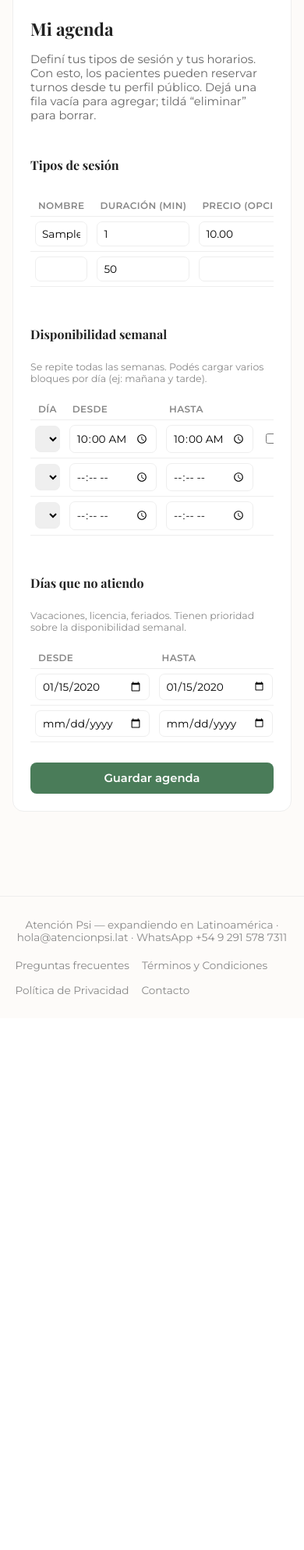
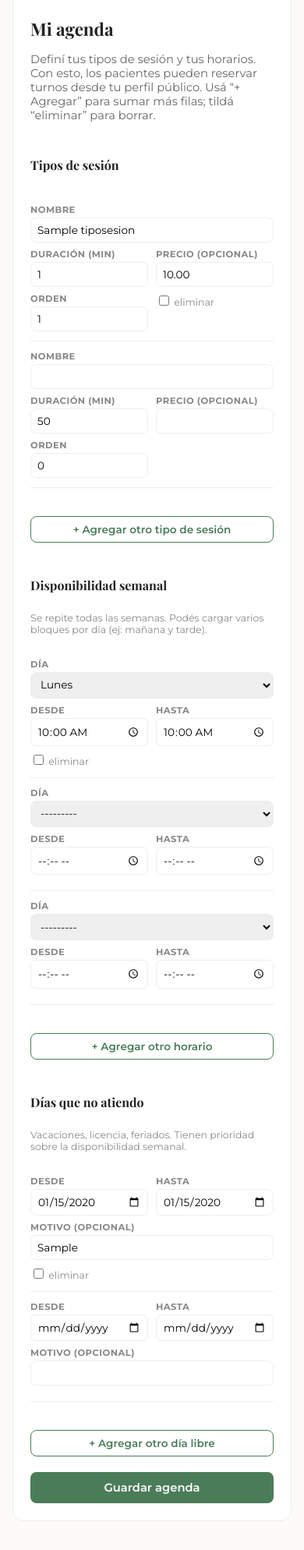
Before and after one commit to LeandroFrattini/atencionpsi-latam, a Django app: page /portal/agenda/ in a window 390 px wide. Shown: the part 271-2259 px from the top of the page at 78% size. Before the commit the page ends 1546 px from the top, so only its background shows below. Run offline with Django 5.2, Linux system fonts and the light colour scheme; a user stored in the database is signed in; data comes from the database, SQL or seed files in the repository; tables that the repository leaves empty hold one stand-in row (values such as "Sample post").

Commit message:
Agenda: una fila por día (lunes a sábado) para quien empieza, botón para agregar filas y tablas apiladas en celular
- Sin horarios cargados se muestran seis filas con el día ya elegido (antes dos filas vacías,
  había que guardar varias veces para cargar la semana).
- Botones '+ Agregar otro horario / tipo de sesión / día libre' que suman filas sin guardar.
- En celular las tablas de la agenda se apilan con sus etiquetas en vez de cortarse.

Co-Authored-By: Claude Sonnet 5.5 <noreply@anthropic.com>

```diff
--- a/portal/forms.py
+++ b/portal/forms.py
@@ -293,6 +293,16 @@ DisponibilidadFormSet = inlineformset_factory(
     extra=2, can_delete=True,
 )
 
+# Para quien todavía no cargó ningún horario: una fila por día (lunes a sábado), ya
+# con el día elegido, así completa solo "desde" y "hasta" de los días que atiende
+# (en vez de tener que guardar de a dos filas).
+DIAS_DE_LA_SEMANA = [dia for dia, _ in DisponibilidadSemanal.DIA_CHOICES]
+DisponibilidadFormSetInicial = inlineformset_factory(
+    Psicologo, DisponibilidadSemanal,
+    form=DisponibilidadForm,
+    extra=len(DIAS_DE_LA_SEMANA), can_delete=True,
+)
+
 DiaNoAtiendeFormSet = inlineformset_factory(
     Psicologo, DiaNoAtiende,
     form=DiaNoAtiendeForm,
--- a/portal/tests.py
+++ b/portal/tests.py
@@ -382,8 +382,9 @@ class AgendaPortalTests(TestCase):
             'tipos-0-nombre': '', 'tipos-0-duracion_min': '', 'tipos-0-precio': '', 'tipos-0-orden': '',
             'disp-TOTAL_FORMS': '2', 'disp-INITIAL_FORMS': '0',
             'disp-MIN_NUM_FORMS': '0', 'disp-MAX_NUM_FORMS': '1000',
-            'disp-0-dia_semana': '', 'disp-0-hora_desde': '', 'disp-0-hora_hasta': '',
-            'disp-1-dia_semana': '', 'disp-1-hora_desde': '', 'disp-1-hora_hasta': '',
+            # Como en el navegador: el día ya viene elegido, aunque las horas estén vacías.
+            'disp-0-dia_semana': '0', 'disp-0-hora_desde': '', 'disp-0-hora_hasta': '',
+            'disp-1-dia_semana': '1', 'disp-1-hora_desde': '', 'disp-1-hora_hasta': '',
             'libres-TOTAL_FORMS': '1', 'libres-INITIAL_FORMS': '0',
             'libres-MIN_NUM_FORMS': '0', 'libres-MAX_NUM_FORMS': '1000',
             'libres-0-fecha_desde': '', 'libres-0-fecha_hasta': '', 'libres-0-motivo': '',
--- a/portal/views.py
+++ b/portal/views.py
@@ -27,6 +27,8 @@ from directorio.taxonomia import buscar_o_proponer
 from turnos.models import Paciente, Turno
 
 from .forms import (
+    DIAS_DE_LA_SEMANA,
+    DisponibilidadFormSetInicial,
     DiaNoAtiendeFormSet,
     DisponibilidadFormSet,
     FormacionFormSet,
@@ -419,10 +421,22 @@ def despublicar(request):
 def agenda(request):
     psicologo = request.user.psicologo
 
+    # Sin ningún horario cargado: una fila por día (lunes a sábado), con el día ya elegido.
+    # El mismo `initial` tiene que usarse al guardar: así una fila donde solo
+    # está el día (sin horas) cuenta como vacía y se ignora.
+    primera_vez = not psicologo.disponibilidad_semanal.exists()
+
     def armar(data=None):
+        if primera_vez:
+            disponibilidad = DisponibilidadFormSetInicial(
+                data, instance=psicologo, prefix='disp',
+                initial=[{'dia_semana': d} for d in DIAS_DE_LA_SEMANA],
+            )
+        else:
+            disponibilidad = DisponibilidadFormSet(data, instance=psicologo, prefix='disp')
         return (
             TipoSesionFormSet(data, instance=psicologo, prefix='tipos'),
-            DisponibilidadFormSet(data, instance=psicologo, prefix='disp'),
+            disponibilidad,
             DiaNoAtiendeFormSet(data, instance=psicologo, prefix='libres'),
         )
 
--- a/static/css/base.css
+++ b/static/css/base.css
@@ -795,3 +795,26 @@ label[for="id_sitio_web"] {
 div.portal-aviso-fundador p { margin: 0 0 12px; }
 div.portal-aviso-fundador .btn-primario { display: inline-block; text-decoration: none; }
 .codigos-generados td, .codigos-generados th { font-family: ui-monospace, monospace; }
+
+.btn-agregar-fila { margin: 10px 0 6px; padding: 8px 14px; font-size: 0.85rem; cursor: pointer; }
+
+/* Agenda en celular: cada fila de las tablas se apila con su etiqueta, en vez
+   de quedar cortada a la derecha. */
+@media (max-width: 640px) {
+    .portal-tabla-form thead { display: none; }
+    .portal-tabla-form, .portal-tabla-form tbody { display: block; width: 100%; }
+    .portal-tabla-form tr {
+        display: grid; grid-template-columns: 1fr 1fr; gap: 8px 10px;
+        padding: 12px 0; border-bottom: 1px solid var(--borde);
+    }
+    .portal-tabla-form td { display: block; padding: 0; min-width: 0; border: 0; }
+    .portal-tabla-form td::before {
+        content: attr(data-label); display: block; margin-bottom: 3px;
+        font-size: 0.72rem; font-weight: 700; letter-spacing: 0.04em; text-transform: uppercase; color: var(--texto-tenue);
+    }
+    .portal-tabla-form td:not([data-label])::before { content: none; }
+    .portal-tabla-form td input, .portal-tabla-form td select { width: 100%; }
+    .portal-tabla-form td[data-label="Nombre"],
+    .portal-tabla-form td[data-label="Motivo (opcional)"],
+    .portal-tabla-form td[data-label="Día"] { grid-column: 1 / -1; }
+}
--- a/templates/base.html
+++ b/templates/base.html
@@ -36,7 +36,7 @@
     <link rel="preconnect" href="https://fonts.googleapis.com">
     <link rel="preconnect" href="https://fonts.gstatic.com" crossorigin>
     <link href="https://fonts.googleapis.com/css2?family=Playfair+Display:wght@600;700&family=Montserrat:wght@400;600;700&family=Caveat:wght@600;700&display=swap" rel="stylesheet">
-    <link rel="stylesheet" href="{% static 'css/base.css' %}?v=22">
+    <link rel="stylesheet" href="{% static 'css/base.css' %}?v=24">
     {% block json_ld %}{% endblock %}
     {% block extra_head %}{% endblock %}
 </head>
--- a/templates/portal/agenda.html
+++ b/templates/portal/agenda.html
@@ -7,7 +7,7 @@
     <h1>Mi agenda</h1>
     <p class="portal-lead">
         Definí tus tipos de sesión y tus horarios. Con esto, los pacientes pueden
-        reservar turnos desde tu perfil público. Dejá una fila vacía para agregar; tildá
+        reservar turnos desde tu perfil público. Usá &ldquo;+ Agregar&rdquo; para sumar más filas; tildá
         &ldquo;eliminar&rdquo; para borrar.
     </p>
 
@@ -18,65 +18,111 @@
         <h2 class="portal-subtitulo">Tipos de sesión</h2>
         {{ fs_tipos.non_form_errors }}
         {{ fs_tipos.management_form }}
-        <table class="portal-tabla portal-tabla-form">
+        <table class="portal-tabla portal-tabla-form" id="tabla-tipos">
             <thead><tr><th>Nombre</th><th>Duración (min)</th><th>Precio (opcional)</th><th>Orden</th><th></th></tr></thead>
             <tbody>
             {% for f in fs_tipos %}
                 <tr>
                     {{ f.id }}
-                    <td>{{ f.nombre }}{% if f.nombre.errors %}<p class="portal-error">{{ f.nombre.errors.0 }}</p>{% endif %}</td>
-                    <td>{{ f.duracion_min }}</td>
-                    <td>{{ f.precio }}</td>
-                    <td>{{ f.orden }}</td>
+                    <td data-label="Nombre">{{ f.nombre }}{% if f.nombre.errors %}<p class="portal-error">{{ f.nombre.errors.0 }}</p>{% endif %}</td>
+                    <td data-label="Duración (min)">{{ f.duracion_min }}</td>
+                    <td data-label="Precio (opcional)">{{ f.precio }}</td>
+                    <td data-label="Orden">{{ f.orden }}</td>
                     <td>{% if f.instance.pk %}<label class="portal-check-eliminar">{{ f.DELETE }} eliminar</label>{% endif %}</td>
                 </tr>
             {% endfor %}
             </tbody>
         </table>
+        <template id="vacia-tipos">
+            <tr>
+                {{ fs_tipos.empty_form.id }}
+                <td data-label="Nombre">{{ fs_tipos.empty_form.nombre }}</td>
+                <td data-label="Duración (min)">{{ fs_tipos.empty_form.duracion_min }}</td>
+                <td data-label="Precio (opcional)">{{ fs_tipos.empty_form.precio }}</td>
+                <td data-label="Orden">{{ fs_tipos.empty_form.orden }}</td>
+                <td></td>
+            </tr>
+        </template>
+        <button type="button" class="btn-secundario btn-agregar-fila" data-prefijo="tipos">+ Agregar otro tipo de sesión</button>
 
         {# ---------------- Disponibilidad semanal ---------------- #}
         <h2 class="portal-subtitulo">Disponibilidad semanal</h2>
         <p class="portal-field-ayuda">Se repite todas las semanas. Podés cargar varios bloques por día (ej: mañana y tarde).</p>
         {{ fs_disp.non_form_errors }}
         {{ fs_disp.management_form }}
-        <table class="portal-tabla portal-tabla-form">
+        <table class="portal-tabla portal-tabla-form" id="tabla-disp">
             <thead><tr><th>Día</th><th>Desde</th><th>Hasta</th><th></th></tr></thead>
             <tbody>
             {% for f in fs_disp %}
                 <tr>
                     {{ f.id }}
-                    <td>{{ f.dia_semana }}</td>
-                    <td>{{ f.hora_desde }}</td>
-                    <td>{{ f.hora_hasta }}</td>
+                    <td data-label="Día">{{ f.dia_semana }}</td>
+                    <td data-label="Desde">{{ f.hora_desde }}</td>
+                    <td data-label="Hasta">{{ f.hora_hasta }}</td>
                     <td>{% if f.instance.pk %}<label class="portal-check-eliminar">{{ f.DELETE }} eliminar</label>{% endif %}</td>
                 </tr>
                 {% if f.non_field_errors %}<tr><td colspan="4"><p class="portal-error">{{ f.non_field_errors.0 }}</p></td></tr>{% endif %}
             {% endfor %}
             </tbody>
         </table>
+        <template id="vacia-disp">
+            <tr>
+                {{ fs_disp.empty_form.id }}
+                <td data-label="Día">{{ fs_disp.empty_form.dia_semana }}</td>
+                <td data-label="Desde">{{ fs_disp.empty_form.hora_desde }}</td>
+                <td data-label="Hasta">{{ fs_disp.empty_form.hora_hasta }}</td>
+                <td></td>
+            </tr>
+        </template>
+        <button type="button" class="btn-secundario btn-agregar-fila" data-prefijo="disp">+ Agregar otro horario</button>
 
         {# ---------------- Días que no atiende ---------------- #}
         <h2 class="portal-subtitulo">Días que no atiendo</h2>
         <p class="portal-field-ayuda">Vacaciones, licencia, feriados. Tienen prioridad sobre la disponibilidad semanal.</p>
         {{ fs_libres.non_form_errors }}
         {{ fs_libres.management_form }}
-        <table class="portal-tabla portal-tabla-form">
+        <table class="portal-tabla portal-tabla-form" id="tabla-libres">
             <thead><tr><th>Desde</th><th>Hasta</th><th>Motivo (opcional)</th><th></th></tr></thead>
             <tbody>
             {% for f in fs_libres %}
                 <tr>
                     {{ f.id }}
-                    <td>{{ f.fecha_desde }}</td>
-                    <td>{{ f.fecha_hasta }}</td>
-                    <td>{{ f.motivo }}</td>
+                    <td data-label="Desde">{{ f.fecha_desde }}</td>
+                    <td data-label="Hasta">{{ f.fecha_hasta }}</td>
+                    <td data-label="Motivo (opcional)">{{ f.motivo }}</td>
                     <td>{% if f.instance.pk %}<label class="portal-check-eliminar">{{ f.DELETE }} eliminar</label>{% endif %}</td>
                 </tr>
                 {% if f.non_field_errors %}<tr><td colspan="4"><p class="portal-error">{{ f.non_field_errors.0 }}</p></td></tr>{% endif %}
             {% endfor %}
             </tbody>
         </table>
+        <template id="vacia-libres">
+            <tr>
+                {{ fs_libres.empty_form.id }}
+                <td data-label="Desde">{{ fs_libres.empty_form.fecha_desde }}</td>
+                <td data-label="Hasta">{{ fs_libres.empty_form.fecha_hasta }}</td>
+                <td data-label="Motivo (opcional)">{{ fs_libres.empty_form.motivo }}</td>
+                <td></td>
+            </tr>
+        </template>
+        <button type="button" class="btn-secundario btn-agregar-fila" data-prefijo="libres">+ Agregar otro día libre</button>
 
         <button type="submit" class="btn-primario">Guardar agenda</button>
     </form>
 </div>
+<script>
+    // "+ Agregar": suma una fila en blanco a la tabla (usa la plantilla vacía
+    // del formset y sube TOTAL_FORMS, para que Django la reciba al guardar).
+    document.querySelectorAll('.btn-agregar-fila').forEach(function (boton) {
+        boton.addEventListener('click', function () {
+            var prefijo = boton.dataset.prefijo;
+            var total = document.getElementById('id_' + prefijo + '-TOTAL_FORMS');
+            var plantilla = document.getElementById('vacia-' + prefijo);
+            var tbody = document.querySelector('#tabla-' + prefijo + ' tbody');
+            var html = plantilla.innerHTML.replace(/__prefix__/g, total.value);
+            tbody.insertAdjacentHTML('beforeend', html);
+            total.value = parseInt(total.value, 10) + 1;
+        });
+    });
+</script>
 {% endblock %}
```
Also changed, not shown: portal/tests_agenda.py (added, +85 -0 lines).
